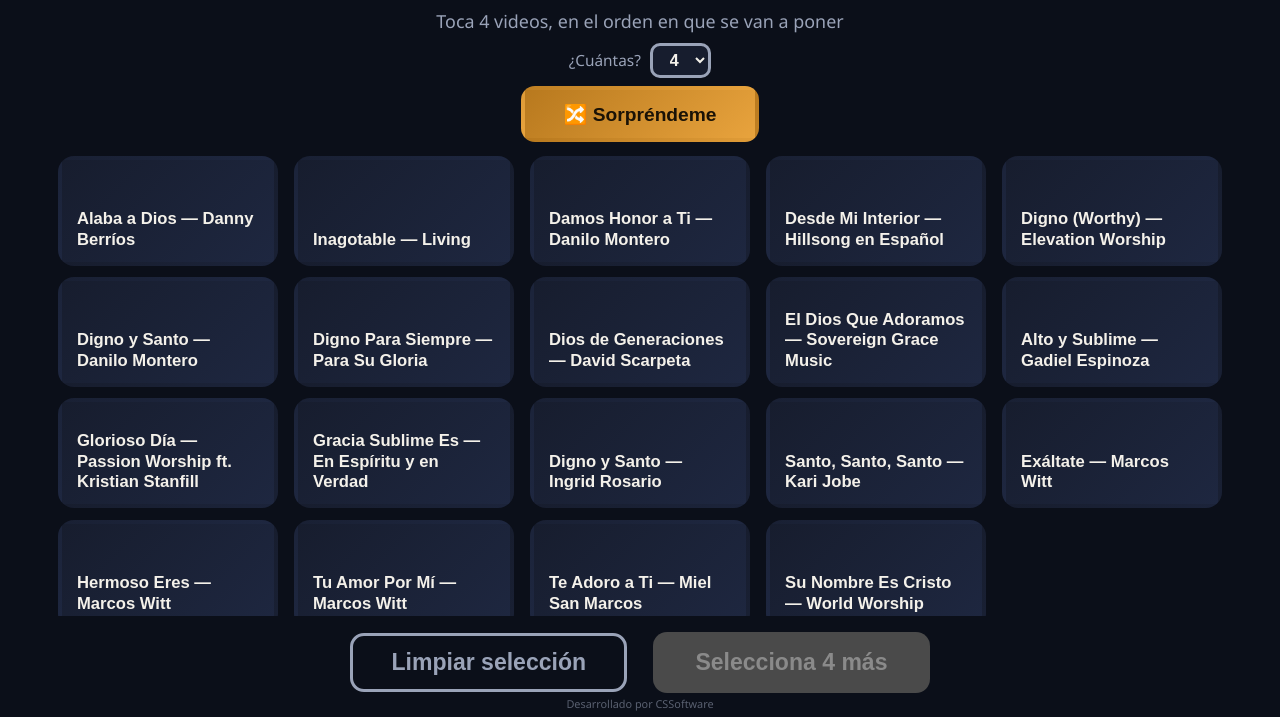
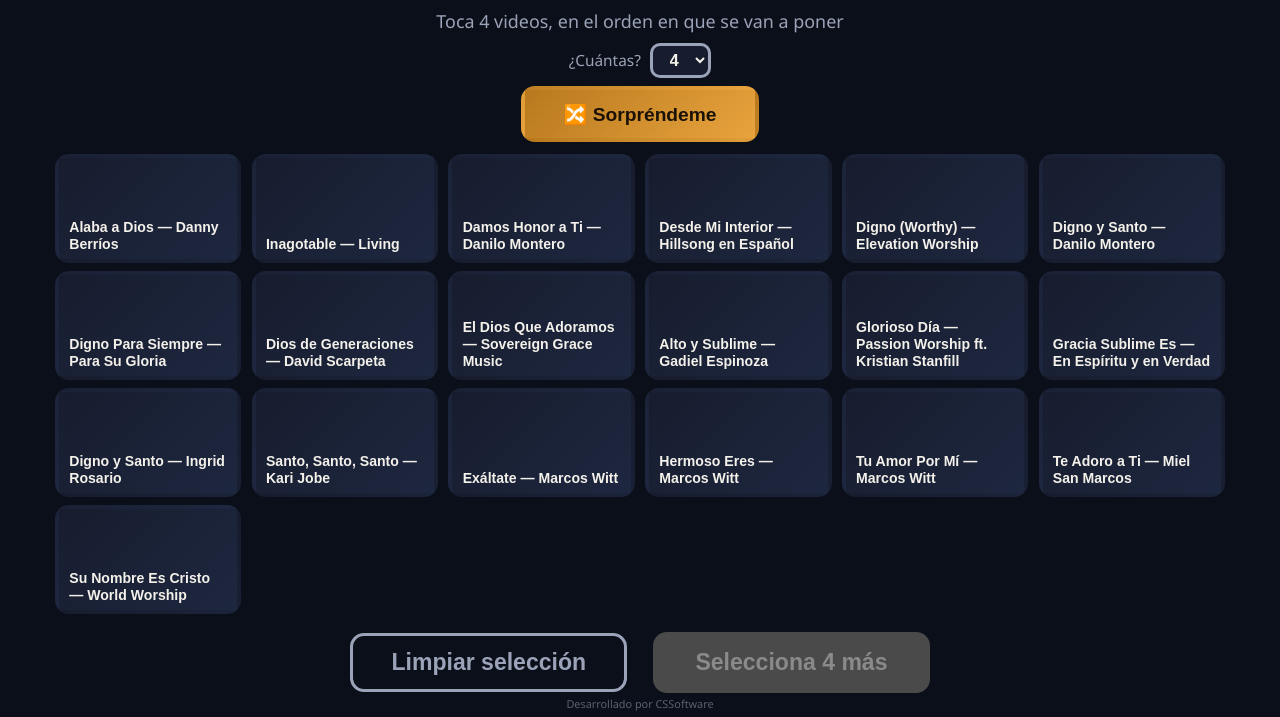
Before and after one commit to chalusb/CapitalAlabanza, a plain HTML site: page index.html in a window 1280 px wide. Shown: the part 83-800 px from the top of the page. Drawn offline with Linux system fonts and the light colour scheme.

Commit message:
Corregir cuadricula que necesitaba scroll en Fire TV real
El viewport efectivo del Fire TV es mas angosto de lo que las pruebas de
escritorio asumian, asi que el layout basado en minmax()/vw no ajustaba
bien. Cambios:
- Columnas fijas (6 siempre) en vez de auto-fill con ancho minimo, para
  no depender de adivinar el ancho real del dispositivo.
- Quitado el alto minimo de las tarjetas y agregado min-height:0 al grid
  (por defecto un hijo flex no se encoge aunque tenga flex:1) para que
  las filas siempre quepan en el alto disponible sin desbordar.
- Texto con clamp() para mantenerse legible sin forzar overflow.

Probado sin scroll en 960x540, 1280x720 y 1920x1080.

```diff
--- a/css/style.css
+++ b/css/style.css
@@ -88,25 +88,28 @@
 
 #grid {
   flex: 1;
+  min-height: 0;
   display: grid;
-  grid-template-columns: repeat(auto-fill, minmax(200px, 1fr));
+  grid-template-columns: repeat(6, 1fr);
   grid-auto-rows: 1fr;
-  gap: 1.4vh 1.2vw;
-  overflow-y: auto;
-  padding: 0.5vh 0.5vw;
+  gap: 1vh 0.8vw;
+  overflow: hidden;
+  padding: 0.3vh 0.3vw;
 }
 
 .video-card {
   position: relative;
   background: linear-gradient(135deg, var(--bg-card), #1e2740);
   border: 4px solid transparent;
-  border-radius: 16px;
-  padding: 1.4vh 1.2vw;
-  min-height: 110px;
+  border-radius: 14px;
+  padding: 0.8vh 0.8vw;
+  min-height: 0;
+  min-width: 0;
+  overflow: hidden;
   color: var(--text);
-  font-size: 1.3vw;
+  font-size: clamp(11px, 1.1vw, 16px);
   font-weight: 600;
-  line-height: 1.25;
+  line-height: 1.2;
   text-align: left;
   cursor: pointer;
   display: flex;
```
